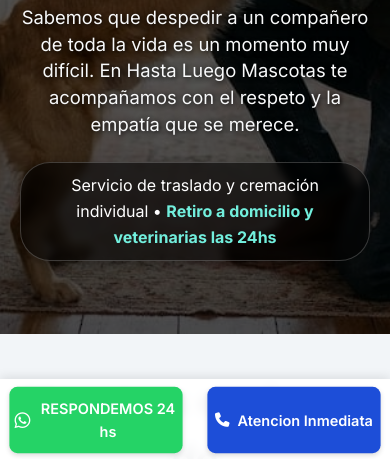
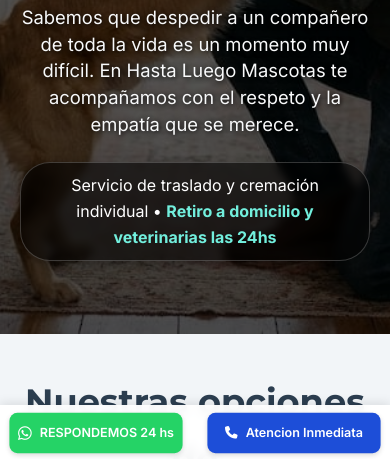
Before and after one commit to Germax1984/webHLM, a plain HTML site: page index.html in a window 390 px wide. Shown: the part 383-842 px from the top of the page. Drawn offline with Linux system fonts and the light colour scheme.

Commit message:
arrglo de boton en celu

```diff
--- a/index.html
+++ b/index.html
@@ -531,10 +531,16 @@
            gap: 10px;
           }
 
-        .btn-float {
-           font-size: 0.9rem;
-           padding: 10px 5px;
-          }
+    .btn-float {
+            font-size: 0.78rem;
+            padding: 10px 4px;
+            white-space: nowrap;
+        }
+
+        .btn-whatsapp {
+            position: relative;
+            z-index: 20;
+        }
 
         iframe#netlify-badge {
            display: none !important;
```
